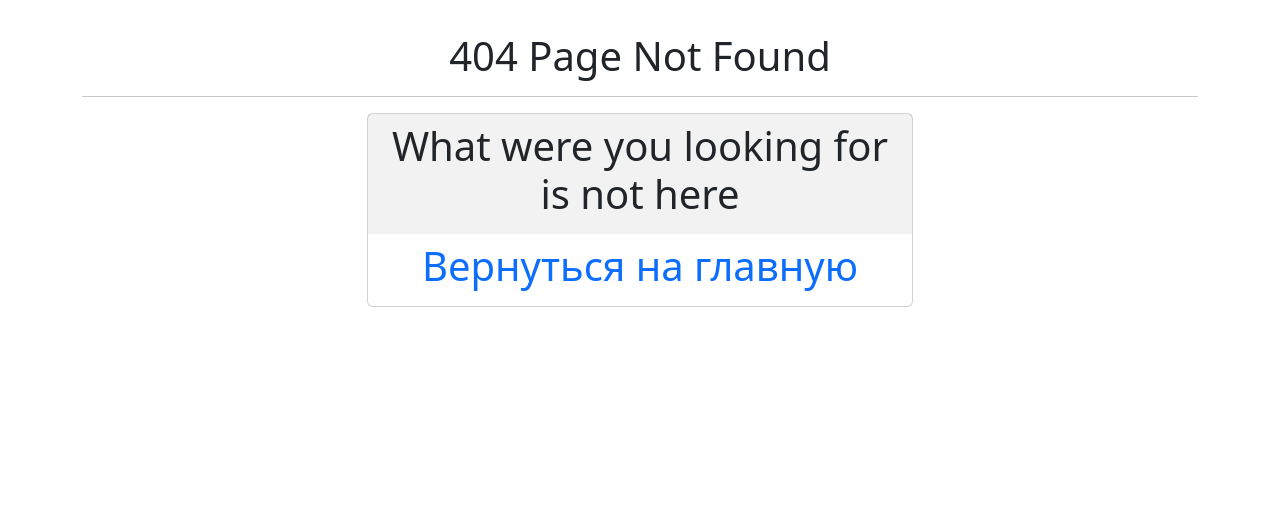
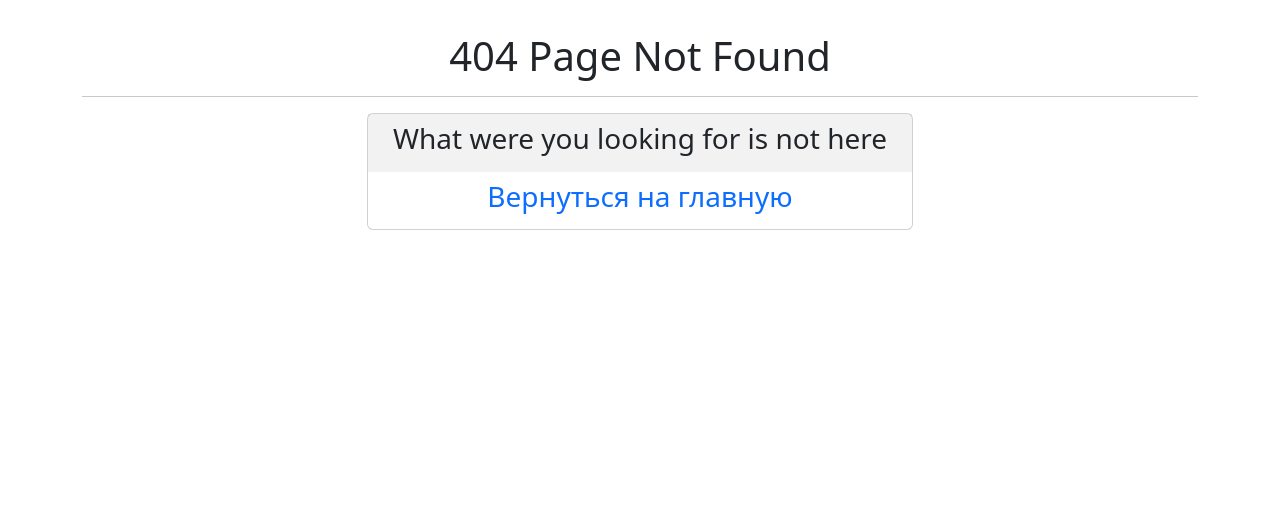
Before and after one commit to Ravenlod/webapp, a Flask app: template app/templates/errors/page_not_found.html in a window 1280 px wide. Shown: the part 68-598 px from the top of the page. Run offline with Flask 3, Linux system fonts and the light colour scheme; the template is opened without the code that fills it, so the values that code supplies are empty; some libraries are stand-ins or nearby versions.

Commit message:
Minor improvements

```diff
--- a/app/templates/errors/internal_error.html
+++ b/app/templates/errors/internal_error.html
@@ -9,11 +9,11 @@
         <table class="table table-striped table-borderless text-center" style="margin: auto;">
 
             <tr>
-                <th scope = "row"><h1>Let's go back to main page:</h1>
+                <th scope = "row"><h3>Let's go back to main page:</h3>
                 </th>
             </tr>
             <tr>
-                <th scope = "row"><a class="none-decoration" href="/"><h1>Вернуться на главную</h1></a>
+                <th scope = "row"><a class="none-decoration" href="/"><h3>Вернуться на главную</h3></a>
                 </th>
             </tr>
         </table>
--- a/app/templates/errors/page_not_found.html
+++ b/app/templates/errors/page_not_found.html
@@ -9,11 +9,11 @@
         <table class="table table-striped table-borderless text-center" style="margin: auto;">
 
             <tr>
-                <th scope = "row"><h1>What were you looking for is not here</h1>
+                <th scope = "row"><h3>What were you looking for is not here</h3>
                 </th>
             </tr>
             <tr>
-                <th scope = "row"><a class="none-decoration" href="/"><h1>Вернуться на главную</h1></a>
+                <th scope = "row"><a class="none-decoration" href="/"><h3>Вернуться на главную</h3></a>
                 </th>
             </tr>
         </table>
```
